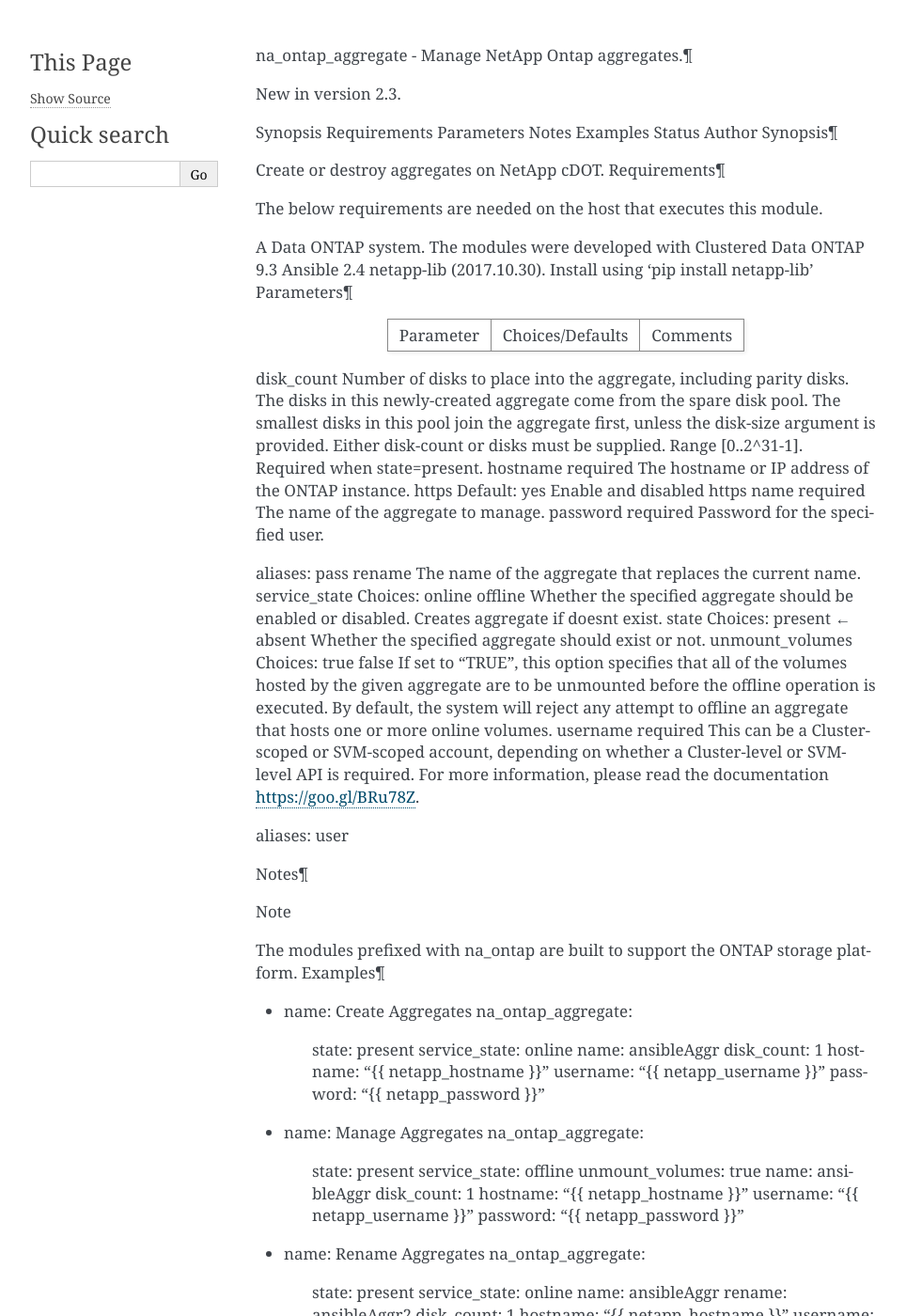
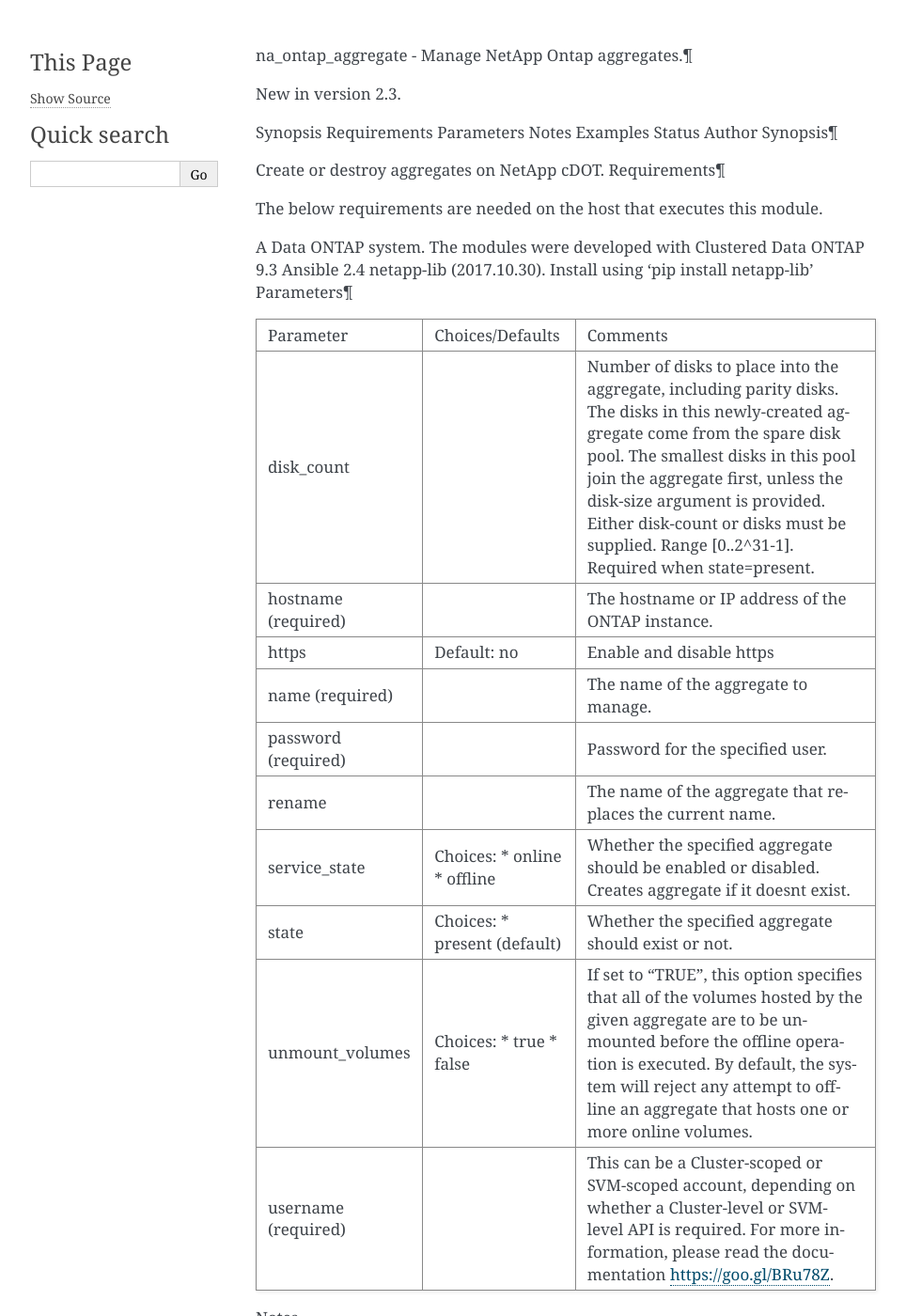
Before and after one commit to schmots1/netapp_ansible, a Sphinx documentation site: the page built from docs/na_ontap_aggregate.rst, in a window 1280 px wide and 1400 px high. Shown: the whole window at 94% size, without its empty margins (148-1112 px from the left). Built offline with Sphinx 7.4.7, drawn with Linux system fonts in a browser that asks for light colours; some of the changed text lies outside the part shown.

Commit message:
na_ontap_aggregate finished

```diff
--- a/docs/na_ontap_aggregate.rst
+++ b/docs/na_ontap_aggregate.rst
@@ -21,62 +21,61 @@ Ansible 2.4
 netapp-lib (2017.10.30). Install using ‘pip install netapp-lib’
 Parameters¶
 
-+-------------+------------------+----------+
-| Parameter   | Choices/Defaults | Comments |
-+-------------+------------------+----------+
++-----------------+---------------------+------------------------------------------+
+|   Parameter     |   Choices/Defaults  |                 Comments                 |
++-----------------+---------------------+------------------------------------------+
+| disk_count      |                     | Number of disks to place into the        |
+|                 |                     | aggregate, including parity disks.  The  |
+|                 |                     | disks in this newly-created aggregate    |
+|                 |                     | come from the spare disk pool. The       |
+|                 |                     | smallest disks in this pool join the     |
+|                 |                     | aggregate first, unless the disk-size    |
+|                 |                     | argument is provided. Either disk-count  |
+|                 |                     | or disks must be supplied.               |
+|                 |                     | Range [0..2^31-1].  Required when        |
+|                 |                     | state=present.                           |
++-----------------+---------------------+------------------------------------------+
+| hostname        |                     | The hostname or IP address of the ONTAP  |
+| (required)      |                     | instance.                                |
++-----------------+---------------------+------------------------------------------+
+| https           | Default: no         | Enable and disable https                 |
++-----------------+---------------------+------------------------------------------+
+| name            |                     | The name of the aggregate to manage.     |
+| (required)      |                     |                                          |
++-----------------+---------------------+------------------------------------------+
+| password        |                     | Password for the specified user.         |
+| (required)      |                     |                                          |
++-----------------+---------------------+------------------------------------------+
+| rename          |                     | The name of the aggregate that replaces  |
+|                 |                     | the current name.                        |
++-----------------+---------------------+------------------------------------------+
+| service_state   | Choices:            | Whether the specified aggregate should be|
+|                 | * online            | enabled or disabled. Creates aggregate if|
+|                 | * offline           | it doesnt exist.                         |
++-----------------+---------------------+------------------------------------------+
+| state           | Choices:            | Whether the specified aggregate should   |
+|                 | * present (default) | exist or not.                            |
++-----------------+---------------------+------------------------------------------+
+| unmount_volumes | Choices:            | If set to "TRUE", this option specifies  |
+|                 | * true              | that all of the volumes hosted by the    |
+|                 | * false             | given aggregate are to be unmounted      |
+|                 |                     | before the offline operation is executed.|
+|                 |                     | By default, the system will reject any   |
+|                 |                     | attempt to offline an aggregate that     |
+|                 |                     | hosts one or more online volumes.        |
++-----------------+---------------------+------------------------------------------+
+| username        |                     | This can be a Cluster-scoped or          |
+| (required)      |                     | SVM-scoped account, depending on whether |
+|                 |                     | a Cluster-level or SVM-level API is      |
+|                 |                     | required. For more information, please   |
+|                 |                     | read the documentation                   |
+|                 |                     | https://goo.gl/BRu78Z.                   |
++-----------------+---------------------+------------------------------------------+
 
-disk_count
-Number of disks to place into the aggregate, including parity disks.
-The disks in this newly-created aggregate come from the spare disk pool.
-The smallest disks in this pool join the aggregate first, unless the disk-size argument is provided.
-Either disk-count or disks must be supplied. Range [0..2^31-1].
-Required when state=present.
-hostname
-required
-The hostname or IP address of the ONTAP instance.
-https
-Default:
-yes
-Enable and disabled https
-name
-required
-The name of the aggregate to manage.
-password
-required
-Password for the specified user.
-
-aliases: pass
-rename
-The name of the aggregate that replaces the current name.
-service_state
-Choices:
-online
-offline
-Whether the specified aggregate should be enabled or disabled. Creates aggregate if doesnt exist.
-state
-Choices:
-present ←
-absent
-Whether the specified aggregate should exist or not.
-unmount_volumes
-Choices:
-true
-false
-If set to "TRUE", this option specifies that all of the volumes hosted by the given aggregate are to be unmounted
-before the offline operation is executed.
-By default, the system will reject any attempt to offline an aggregate that hosts one or more online volumes.
-username
-required
-This can be a Cluster-scoped or SVM-scoped account, depending on whether a Cluster-level or SVM-level API is required. For more information, please read the documentation https://goo.gl/BRu78Z.
-
-aliases: user
-
-Notes¶
-
-Note
+Notes
 
 The modules prefixed with na_ontap are built to support the ONTAP storage platform.
-Examples¶
+Examples
 
 - name: Create Aggregates
   na_ontap_aggregate:
```
Also changed, not shown: 5 other files.
